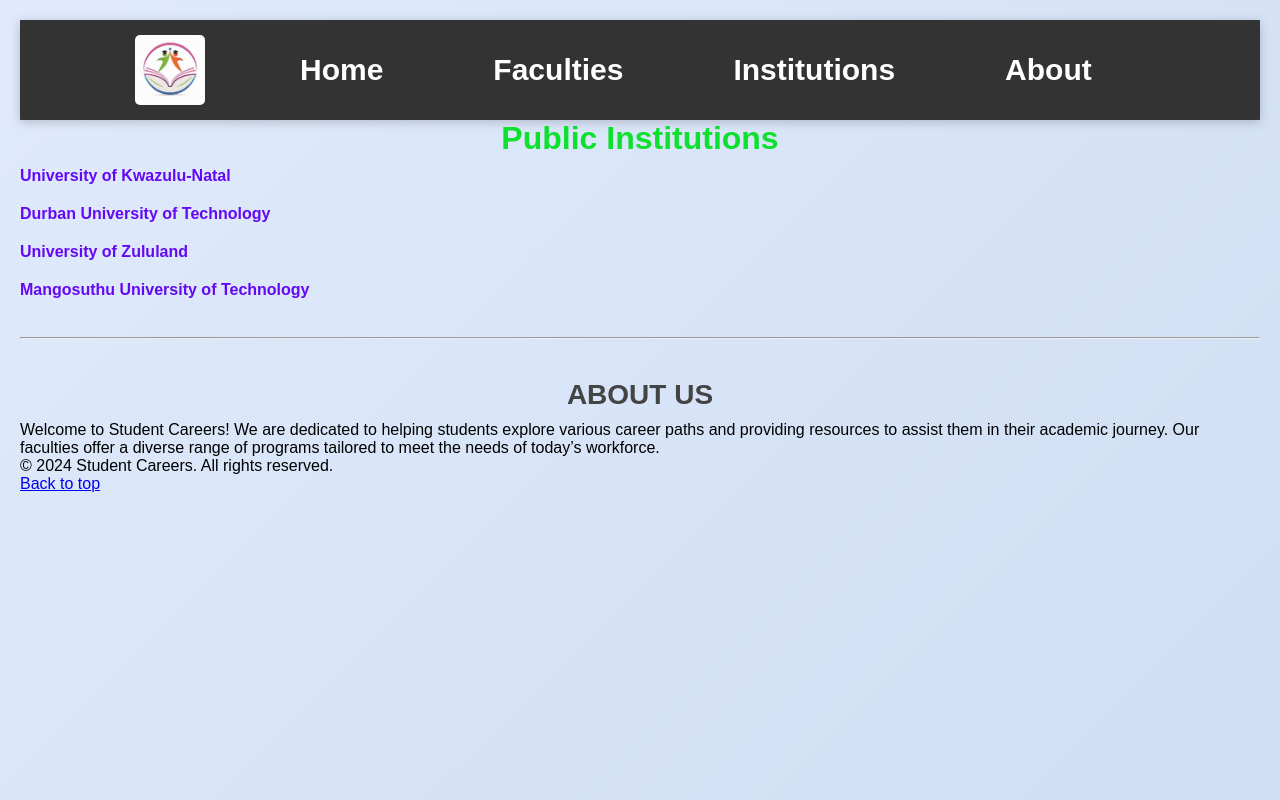
After one commit to Mzilakatha11/Student-Career, a Flask app: page /institutions in a window 1280 px wide. The commit adds this page. Run offline with Flask 3, Linux system fonts and the light colour scheme.

Commit message:
Added Faculties and Institutions
Changes Made

Co-Authored-By: Mzilakatha11 <177626937+Mzilakatha11@users.noreply.github.com>

```diff
--- a/app.py
+++ b/app.py
@@ -6,6 +6,14 @@ app = Flask(__name__)
 def index():
     return render_template('index.html')
 
+@app.route('/faculties')
+def faculties():
+    return render_template('faculties.html')
+
+@app.route('/institutions')
+def institutions():
+    return render_template('institutions.html')
+
 @app.route('/accounting')
 def accounting():
     return render_template('accounting.html')
--- /dev/null
+++ b/templates/institutions.html
@@ -0,0 +1,88 @@
+<!DOCTYPE html>
+<html lang="en">
+<head>
+    <meta charset="UTF-8">
+    <meta name="viewport" content="width=device-width, initial-scale=1.0">
+    <title>Public Institutions</title>
+    <link rel="stylesheet" href="{{url_for('static', filename='style.css')}}">
+    <style>
+        h1 {
+         color: #0de02d;
+         text-align: center;
+     }
+     .pro {
+         margin-bottom: 20px;
+     }
+     .item {
+         font-weight: bold;
+         cursor: pointer;
+         margin: 10px 0;
+         color: rgb(99, 9, 244);
+     }
+     .cover {
+         display: none;
+         margin: 10px 0 20px 0;
+         font-weight: bold;
+     }
+ </style>
+
+</head>
+<body>
+    <nav>
+        <ul>
+            <img src="{{url_for('static', filename='images/logo.jpg')}}" width="70" height="70" alt="Logo">
+            <li><a href="{{url_for('index')}}">Home</a></li>
+            <li><a href="{{url_for('faculties')}}" target="_blank">Faculties</a></li>
+            <li><a href="{{url_for('institutions')}}" target="_blank">Institutions</a></li>
+            <li><a href="#about">About</a></li>
+        </ul>
+    </nav>
+    <h1>Public Institutions</h1>
+    <div class="pro">
+        <div class="item">University of Kwazulu-Natal</div>
+        <div class="cover">The University of KwaZulu-Natal (UKZN) is a prominent public research university located in South Africa, with multiple campuses in and around Durban.
+            It offers a wide range of undergraduate and postgraduate programs across various disciplines, including arts, sciences, engineering, health sciences, and business.</div>
+    </div>
+
+    <div class="pro">
+        <div class="item">Durban University of Technology</div>
+        <div class="cover">The Durban University of Technology (DUT) is a public university in South Africa, located in Durban.
+            It offers a range of programs across various fields, including engineering, health sciences, arts, and business. DUT is known for its focus on practical and applied learning, as well as its strong emphasis on research and community engagement.</div>
+    </div>
+    <div class="pro">
+        <div class="item">University of Zululand</div>
+        <div class="cover">
+            The University of Zululand (UniZulu) is a public university located in KwaZulu-Natal, South Africa.
+            It offers a range of undergraduate and postgraduate programs across various fields, including arts, sciences, education, commerce, and law.</div>
+    </div>
+
+    <div class="pro">
+        <div class="item">Mangosuthu University of Technology</div>
+        <div class="cover">The Mangosuthu University of Technology (MUT) is a public university located in Umlazi, KwaZulu-Natal, South Africa.
+            It focuses on providing higher education in engineering, natural sciences, and management sciences, among other fields.</div>
+    </div>
+        <!-- About Section -->
+        <br>
+        <hr>
+       <section id="about">
+           <h2>About Us</h2>
+           <p>Welcome to Student Careers! We are dedicated to helping students explore various career paths and providing resources to assist them in their academic journey. Our faculties offer a diverse range of programs tailored to meet the needs of today’s workforce.</p>
+       </section>
+
+       <!-- Footer -->
+       <footer>
+           <p>&copy; 2024 Student Careers. All rights reserved.</p>
+           <p><a href="#top">Back to top</a></p>
+       </footer>
+    <script>
+        const questions = document.querySelectorAll('.item');
+
+        questions.forEach(question => {
+            question.addEventListener('click', () => {
+                const answer = question.nextElementSibling;
+                answer.style.display = answer.style.display === 'block' ? 'none' : 'block';
+            });
+        });
+    </script>
+</body>
+</html>
```
Also changed, not shown: templates/faculties.html (added, +95 -0 lines), templates/index.html (+10 -66 lines), static/images/career.png (added).
